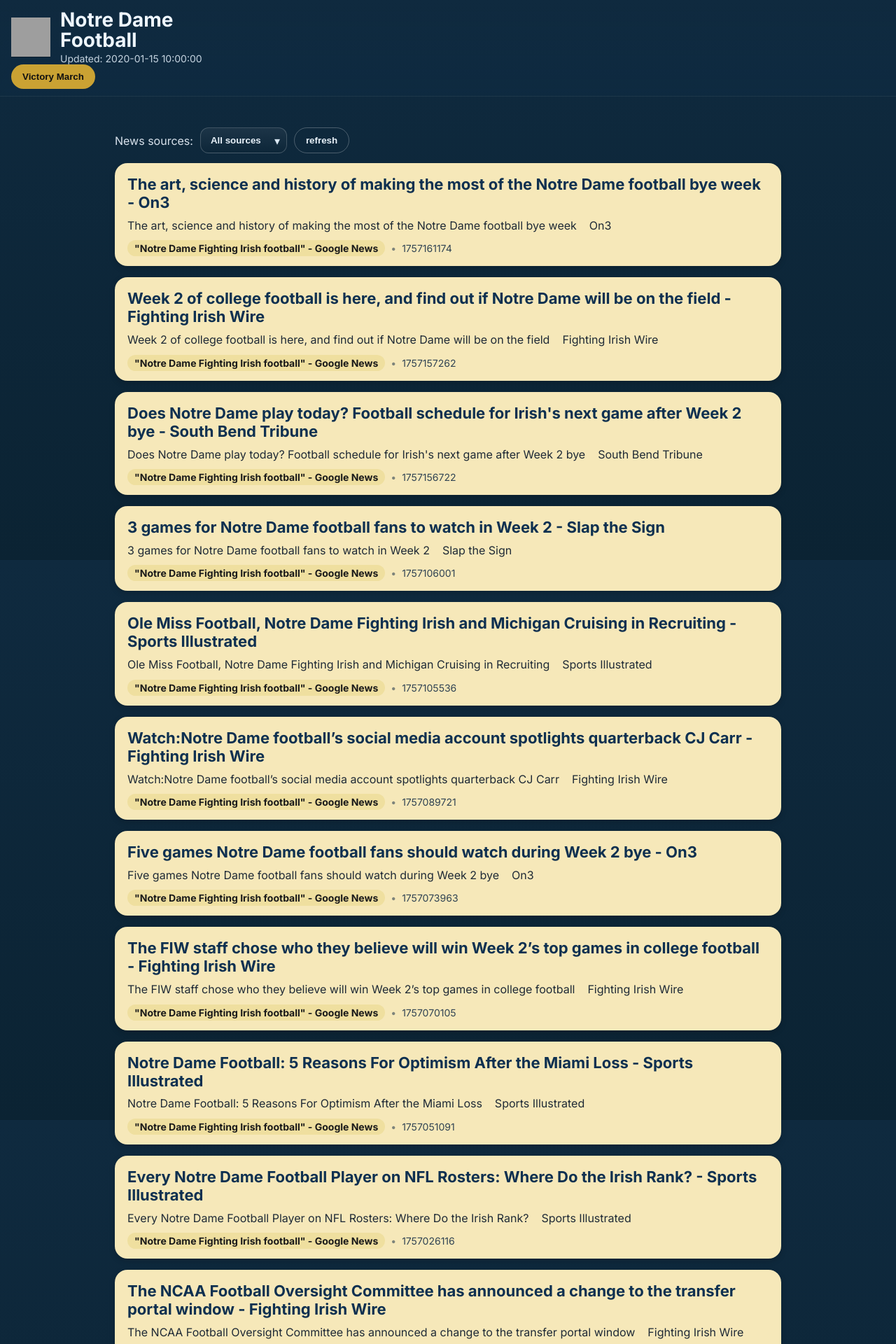
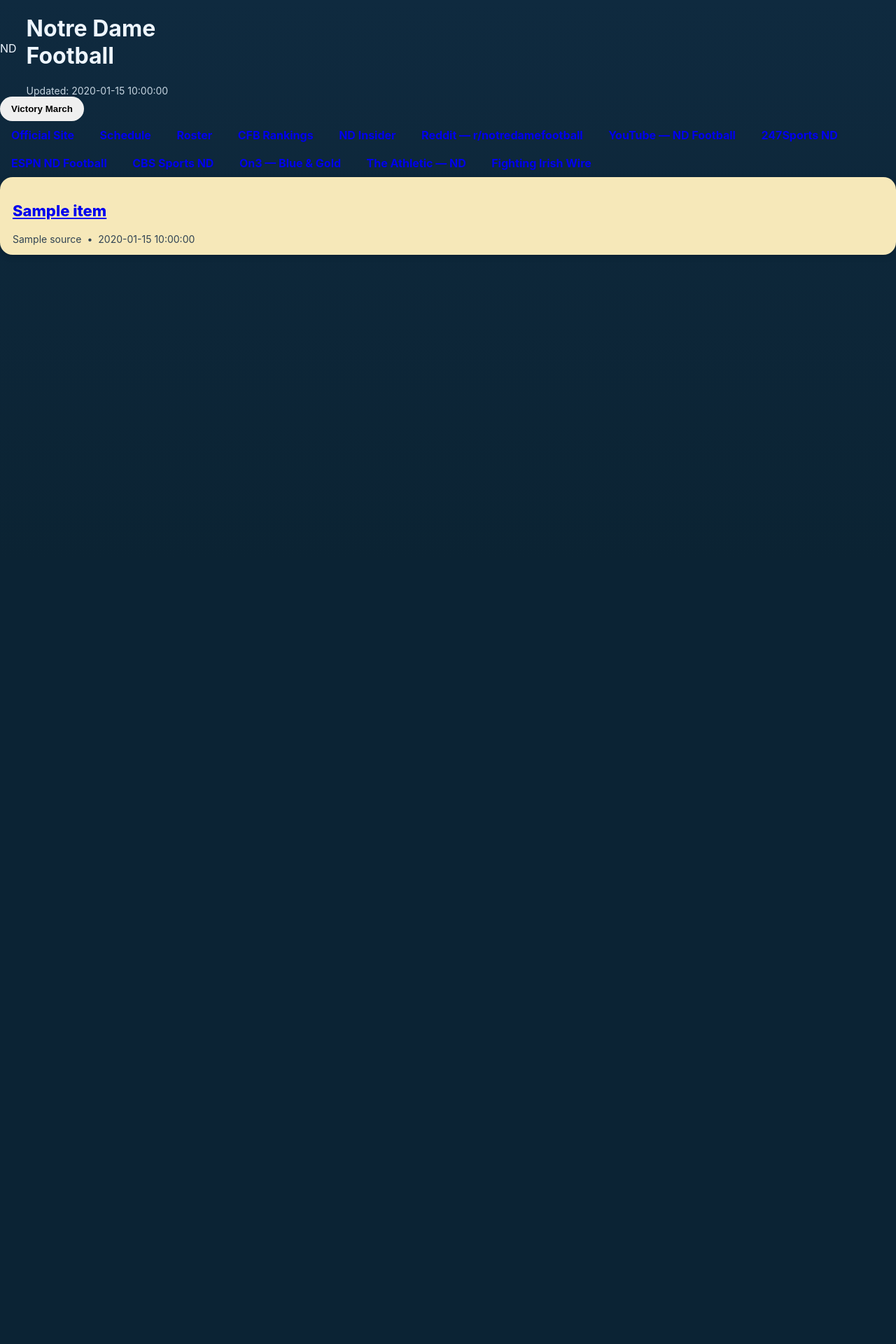
Before and after one commit to jasonab74-ctrl/notre-dame-football, a Flask app: template templates/index.html in a window 1280 px wide. Shown: the top 1920 px of the page at 70% size. After the commit the page ends 364 px from the top, so only its background shows below. Run offline with Flask 3, Linux system fonts and the light colour scheme; the template is opened without the code that fills it: most values are stand-ins (such as "Sample title", 1, 10 or a date in 2020); grey boxes are pictures that could not be loaded.

Commit message:
Update index.html

```diff
--- a/templates/index.html
+++ b/templates/index.html
@@ -4,118 +4,99 @@
   <meta charset="utf-8" />
   <meta name="viewport" content="width=device-width,initial-scale=1" />
   <title>Notre Dame Football — News & Feeds</title>
-  <link rel="preconnect" href="https://fonts.googleapis.com">
-  <link rel="preconnect" href="https://fonts.gstatic.com" crossorigin>
-  <link href="https://fonts.googleapis.com/css2?family=Inter:wght@400;600;700&display=swap" rel="stylesheet">
-  <link rel="stylesheet" href="{{ url_for('static', filename='style.css') }}?v={{version}}">
+  <link rel="stylesheet" href="/static/style.css?v={{ build_id }}">
 </head>
 <body>
-  <header class="banner">
+
+<header class="hero">
+  <div class="hero-inner">
     <div class="brand">
-      <img class="logo" src="https://upload.wikimedia.org/wikipedia/commons/9/9a/ND_logo_monogram.svg" alt="ND" />
-      <div class="titles">
-        <h1>Notre Dame</h1>
-        <h1>Football</h1>
-        <div class="updated">Updated: {{ last_updated_iso }}</div>
+      <div class="nd-mark" aria-hidden="true">ND</div>
+      <div>
+        <h1 class="site-title">Notre Dame<br/>Football</h1>
+        <div class="updated">Updated: {{ updated_iso }}</div>
       </div>
     </div>
-    <button id="fightBtn" class="pill pill--cta" type="button" aria-pressed="false">Victory March</button>
-    <audio id="fightSong" preload="auto">
-      <source src="https://upload.wikimedia.org/wikipedia/commons/5/57/Victory_March.ogg" type="audio/ogg">
-    </audio>
+    <button id="songBtn" class="pill pill--alt" type="button">Victory March</button>
+    <!-- If you add the file /static/victory_march.mp3 this will play; if missing, it just does nothing. -->
+    <audio id="song" preload="none" src="/static/victory_march.mp3"></audio>
+  </div>
 </header>
 
-  <main class="container">
-    <section id="linksRow" class="links-row"></section>
+<main class="wrap">
+  <!-- Quick Links row (edit/remove buttons as you wish; these are static and safe) -->
+  <nav class="quicklinks">
+    <a class="pill" href="https://fightingirish.com/sports/football/" target="_blank" rel="noopener">Official Site</a>
+    <a class="pill" href="https://fightingirish.com/sports/football/schedule/" target="_blank" rel="noopener">Schedule</a>
+    <a class="pill" href="https://fightingirish.com/sports/football/roster/" target="_blank" rel="noopener">Roster</a>
+    <a class="pill" href="https://www.ncaa.com/rankings/football/fbs/associated-press" target="_blank" rel="noopener">CFB Rankings</a>
+    <a class="pill" href="https://www.ndinsider.com/" target="_blank" rel="noopener">ND Insider</a>
+    <a class="pill" href="https://www.reddit.com/r/notredamefootball/" target="_blank" rel="noopener">Reddit — r/notredamefootball</a>
+    <a class="pill" href="https://www.youtube.com/channel/UCAMR05qSc5mfhVx20fDyAoQ" target="_blank" rel="noopener">YouTube — ND Football</a>
+    <a class="pill" href="https://247sports.com/college/notre-dame/" target="_blank" rel="noopener">247Sports ND</a>
+    <a class="pill" href="https://www.espn.com/college-football/team/_/id/87/notre-dame-fighting-irish" target="_blank" rel="noopener">ESPN ND Football</a>
+    <a class="pill" href="https://www.cbssports.com/college-football/teams/ND/notre-dame-fighting-irish/" target="_blank" rel="noopener">CBS Sports ND</a>
+    <a class="pill" href="https://www.on3.com/teams/notre-dame-fighting-irish/" target="_blank" rel="noopener">On3 — Blue & Gold</a>
+    <a class="pill" href="https://theathletic.com/college-football/team/notre-dame-fighting-irish/" target="_blank" rel="noopener">The Athletic — ND</a>
+    <a class="pill" href="https://fightingirishwire.usatoday.com/" target="_blank" rel="noopener">Fighting Irish Wire</a>
+  </nav>
 
-    <div class="filters">
-      <label for="sourceSelect" class="label">News sources:</label>
-      <div class="select-wrap">
-        <select id="sourceSelect">
-          <option value="__all__">All sources</option>
-        </select>
-      </div>
-      <button id="refreshBtn" class="pill pill--ghost" type="button">refresh</button>
-    </div>
+  <!-- Articles -->
+  <section class="articles" aria-live="polite">
+    {% if items and items|length > 0 %}
+      {% for it in items %}
+        <article class="card">
+          <h2 class="card__title">
+            {% if it.link %}
+              <a class="card__link" href="{{ it.link }}" target="_blank" rel="noopener">{{ it.title or 'Untitled' }}</a>
+            {% else %}
+              <span class="card__link--nolink">{{ it.title or 'Untitled' }}</span>
+            {% endif %}
+          </h2>
 
-    <section id="feed" class="feed">
-      {% for it in initial_items %}
-      <article class="card" data-src="{{ it.get('source','').strip() }}">
-        <a class="card__title" target="_blank" rel="noopener" href="{{ it.get('url','#') }}">{{ it.get('title','') }}</a>
-        {% if it.get('summary') %}
-        <p class="card__summary">{{ it.get('summary') }}</p>
+          {% if it.summary or it.snippet %}
+            <p class="card__summary">{{ (it.summary or it.snippet) }}</p>
           {% endif %}
+
           <div class="card__meta">
-          <span class="card__chip">{{ it.get('source','') }}</span>
-          <span class="dot">•</span>
-          <time>{{ it.get('published','') }}</time>
+            <span class="meta__source">{{ it.source or it.site or 'Google News' }}</span>
+            {% if it.published or it.published_at or it.date %}
+              <span class="meta__dot">•</span>
+              <time>{{ (it.published or it.published_at or it.date) }}</time>
+            {% endif %}
           </div>
         </article>
       {% endfor %}
+    {% else %}
+      <p class="empty">No articles yet.</p>
+    {% endif %}
   </section>
 </main>
 
 <script>
-    // -------------------
-    // Fight Song (no jump)
-    // -------------------
-    const fightBtn = document.getElementById('fightBtn');
-    const audio = document.getElementById('fightSong');
-    fightBtn.addEventListener('click', () => {
-      const playing = !audio.paused && !audio.ended;
-      if (playing) { audio.pause(); fightBtn.classList.remove('playing'); fightBtn.textContent = 'Victory March'; }
-      else { try { audio.currentTime = 0; audio.play(); } catch(_) {} fightBtn.classList.add('playing'); fightBtn.textContent = '⏸ Victory March'; }
+  // Tiny, safe JS: toggle song without page “jumpiness”
+  (function () {
+    const btn = document.getElementById('songBtn');
+    const audio = document.getElementById('song');
+    if (!btn || !audio) return;
+
+    let playing = false;
+    btn.addEventListener('click', async () => {
+      try {
+        if (!playing) {
+          await audio.play();
+          playing = true;
+          btn.textContent = 'Pause Victory March';
+        } else {
+          audio.pause();
+          playing = false;
+          btn.textContent = 'Victory March';
+        }
+      } catch (_) {
+        // Ignore play() promise rejections on mobile until user interacts again
+      }
     });
-
-    // -------------------
-    // Data hydration
-    // -------------------
-    const feedEl = document.getElementById('feed');
-    const sourceSel = document.getElementById('sourceSelect');
-    const linksRow = document.getElementById('linksRow');
-    const refreshBtn = document.getElementById('refreshBtn');
-
-    function renderItems(items) {
-      const src = sourceSel.value;
-      const rows = (src === '__all__') ? items : items.filter(x => (x.source||'') === src);
-      feedEl.innerHTML = rows.map(it => `
-        <article class="card" data-src="${(it.source||'').trim()}">
-          <a class="card__title" target="_blank" rel="noopener" href="${it.url || '#'}">${it.title || ''}</a>
-          ${it.summary ? `<p class="card__summary">${it.summary}</p>` : ``}
-          <div class="card__meta">
-            <span class="card__chip">${it.source || ''}</span><span class="dot">•</span>
-            <time>${it.published || ''}</time>
-          </div>
-        </article>
-      `).join('');
-    }
-
-    async function loadFeedsMeta() {
-      try {
-        const meta = await (await fetch('/feeds.json',{cache:'no-store'})).json();
-        // Links row
-        const links = meta.links || [];
-        linksRow.innerHTML = links.map(l => `<a class="pill pill--link" target="_blank" rel="noopener" href="${l.href}">${l.label}</a>`).join('');
-        // Sources dropdown
-        const feeds = meta.feeds || [];
-        const opts = ['<option value="__all__">All sources</option>']
-          .concat(feeds.map(f => `<option value="${f.name}">${f.name}</option>`));
-        sourceSel.innerHTML = opts.join('');
-      } catch (e) { console.warn('feeds.json load failed', e); }
-    }
-
-    async function loadItems() {
-      try {
-        const data = await (await fetch('/items.json',{cache:'no-store'})).json();
-        renderItems(data.items || []);
-      } catch (e) { console.warn('items.json load failed', e); }
-    }
-
-    sourceSel.addEventListener('change', loadItems);
-    refreshBtn.addEventListener('click', loadItems);
-
-    // Initial hydrate
-    loadFeedsMeta().then(loadItems);
+  })();
 </script>
 </body>
 </html>
```
Lines whose indentation alone changed are shown as unchanged.
